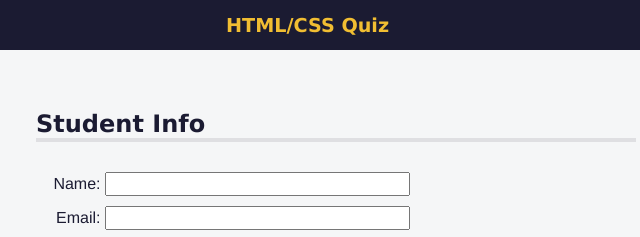
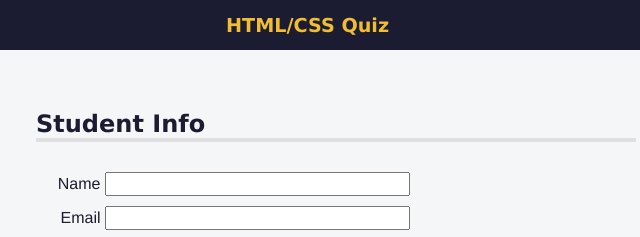
Before and after one commit to AyushPathak18/web-devlopment-practice-projects, a plain HTML site: page learn accesbility by builiding a quiz/index1.html in a window 1280 px wide. Shown: the top 237 px of the page, 304-944 px from the left. Drawn offline with Linux system fonts and the light colour scheme.

Commit message:
modified

```diff
--- a/learn accesbility by builiding a quiz/index1.html
+++ b/learn accesbility by builiding a quiz/index1.html
@@ -24,11 +24,11 @@
         <section role="region" aria-labelledby="student-info">
           <h2 id="student-info">Student Info</h2>
           <div class="info">
-            <label for="student-name">Name:</label>
+            <label for="student-name">Name</label>
             <input type="text" name="student-name" id="student-name" />
           </div>
           <div class="info">
-            <label for="student-email">Email:</label>
+            <label for="student-email">Email</label>
             <input type="email" name="student-email" id="student-email" />
           </div>
           <div class="info">
```
